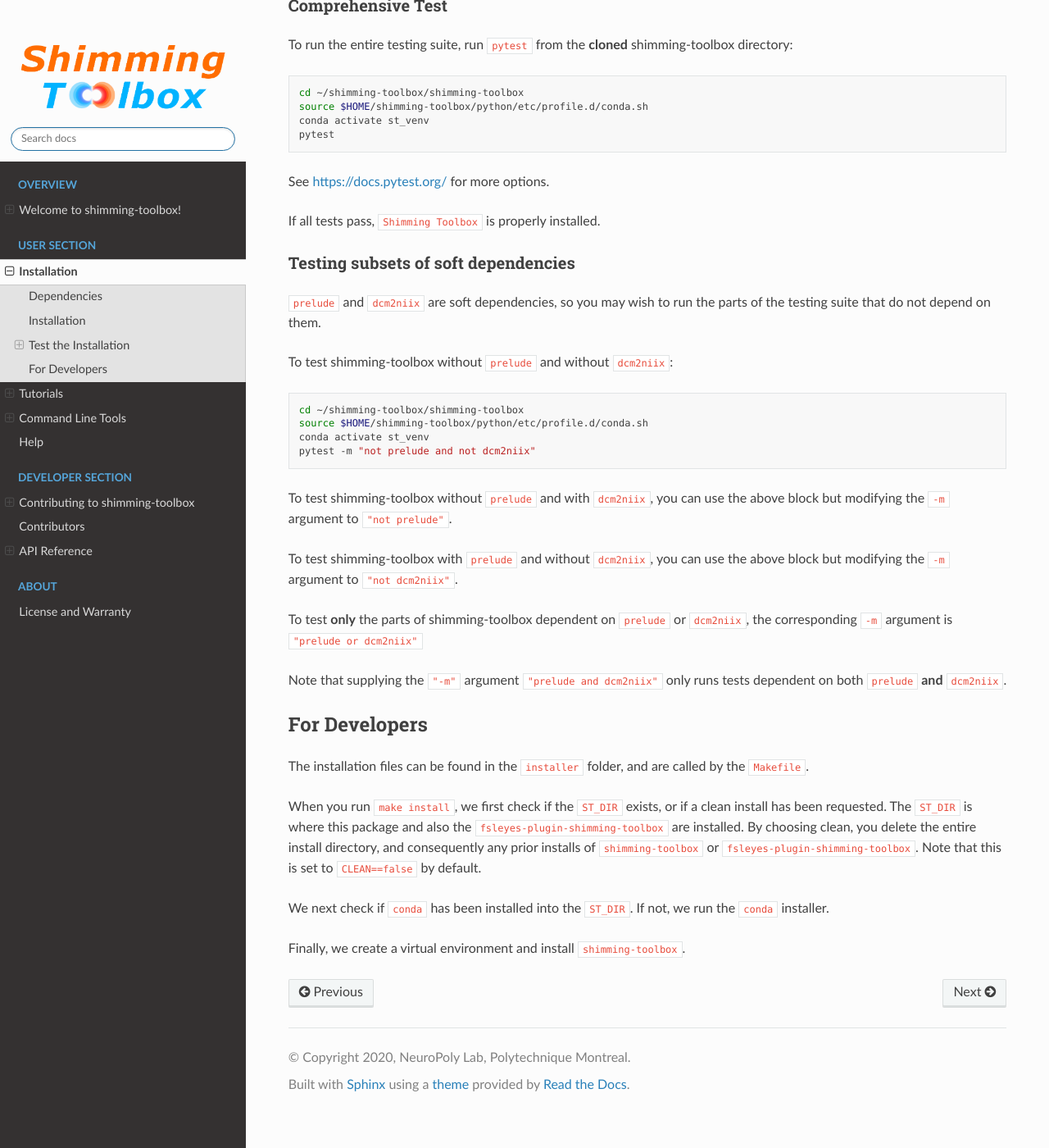
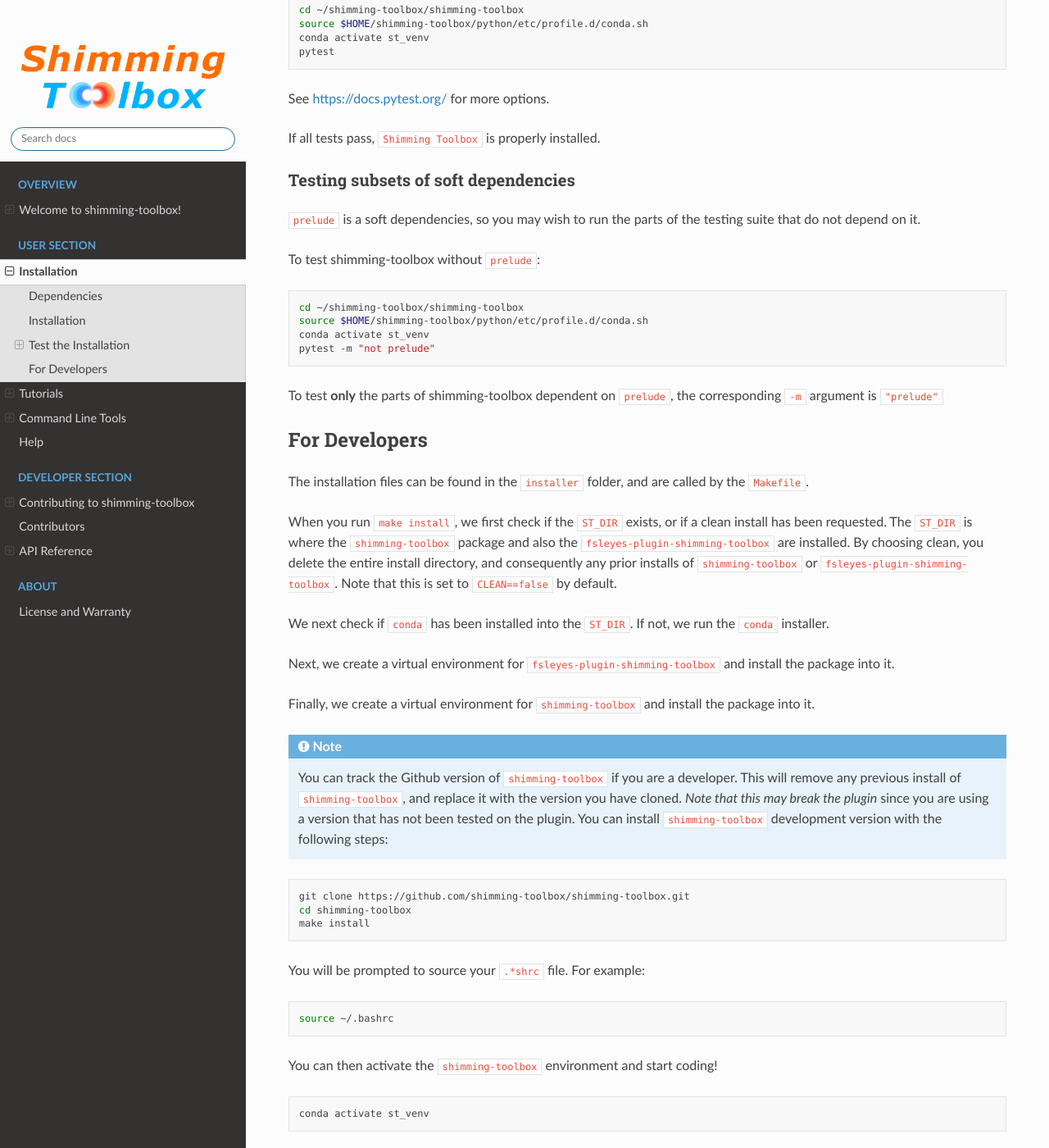
Before and after one commit to shimming-toolbox/shimming-toolbox, a Sphinx documentation site: the page built from docs/source/user_section/installation.rst, in a window 1280 px wide and 1400 px high, scrolled down 3029 px. Shown: the whole window at 82% size. Built offline with Sphinx 7.4.7 and the Read the Docs theme 2.0.0, drawn with Linux system fonts in a browser that asks for light colours; some of the changed text lies outside the part shown.

Commit message:
Add precision for developers

```diff
--- a/docs/source/user_section/installation.rst
+++ b/docs/source/user_section/installation.rst
@@ -108,27 +105,19 @@ If all tests pass, ``Shimming Toolbox`` is properly installed.
 Testing subsets of soft dependencies
 ~~~~~~~~~~~~~~~~~~~~~~~~~~~~~~~~~~~~
 
-``prelude`` and ``dcm2niix`` are soft dependencies, so you may wish to run the
-parts of the testing suite that do not depend on them.
+``prelude`` is a soft dependencies, so you may wish to run the
+parts of the testing suite that do not depend on it.
 
-To test shimming-toolbox without ``prelude`` and without ``dcm2niix``:
+To test shimming-toolbox without ``prelude``:
 
 .. code:: bash
 
   cd ~/shimming-toolbox/shimming-toolbox
   source $HOME/shimming-toolbox/python/etc/profile.d/conda.sh
   conda activate st_venv
-  pytest -m "not prelude and not dcm2niix"
+  pytest -m "not prelude"
 
-To test shimming-toolbox without ``prelude`` and with ``dcm2niix``, you can use the above block but modifying the ``-m`` argument to ``"not prelude"``.
-
-To test shimming-toolbox with ``prelude`` and without ``dcm2niix``, you can use the above block but modifying the ``-m`` argument to ``"not dcm2niix"``.
-
-To test **only** the parts of shimming-toolbox dependent on ``prelude`` or
-``dcm2niix``, the corresponding ``-m`` argument is ``"prelude or dcm2niix"``
-
-Note that supplying the ``"-m"`` argument ``"prelude and dcm2niix"`` only runs tests dependent on both ``prelude`` **and** ``dcm2niix``.
-
+To test **only** the parts of shimming-toolbox dependent on ``prelude``, the corresponding ``-m`` argument is ``"prelude"``
 
 For Developers
 --------------
@@ -136,8 +125,34 @@ For Developers
 The installation files can be found in the ``installer`` folder, and are called by the ``Makefile``.
 
 When you run ``make install``, we first check if the ``ST_DIR`` exists, or if a clean install has
-been requested. The ``ST_DIR`` is where this package and also the ``fsleyes-plugin-shimming-toolbox`` are installed. By choosing clean, you delete the entire install directory, and consequently any prior installs of ``shimming-toolbox`` or ``fsleyes-plugin-shimming-toolbox``. Note that this is set to ``CLEAN==false`` by default.
+been requested. The ``ST_DIR`` is where the ``shimming-toolbox`` package and also the ``fsleyes-plugin-shimming-toolbox`` are installed. By choosing clean, you delete the entire install directory, and consequently any prior installs of ``shimming-toolbox`` or ``fsleyes-plugin-shimming-toolbox``. Note that this is set to ``CLEAN==false`` by default.
 
 We next check if ``conda`` has been installed into the ``ST_DIR``. If not, we run the ``conda`` installer.
 
-Finally, we create a virtual environment and install ``shimming-toolbox``.
+Next, we create a virtual environment for ``fsleyes-plugin-shimming-toolbox`` and install the package into it.
+
+Finally, we create a virtual environment for ``shimming-toolbox`` and install the package into it.
+
+.. Note::
+
+    You can track the Github version of ``shimming-toolbox`` if you are a developer. This will remove any previous install of ``shimming-toolbox``,
+    and replace it with the version you have cloned. *Note that this may break the plugin* since you are using a version
+    that has not been tested on the plugin. You can install ``shimming-toolbox`` development version with the following steps:
+
+.. code:: bash
+
+    git clone https://github.com/shimming-toolbox/shimming-toolbox.git
+    cd shimming-toolbox
+    make install
+
+You will be prompted to source your ``.*shrc`` file. For example:
+
+.. code:: bash
+
+    source ~/.bashrc
+
+You can then activate the ``shimming-toolbox`` environment and start coding!
+
+.. code:: bash
+
+    conda activate st_venv
```
Also changed, not shown: other parts of docs/source/user_section/installation.rst (+0 -3 lines).
